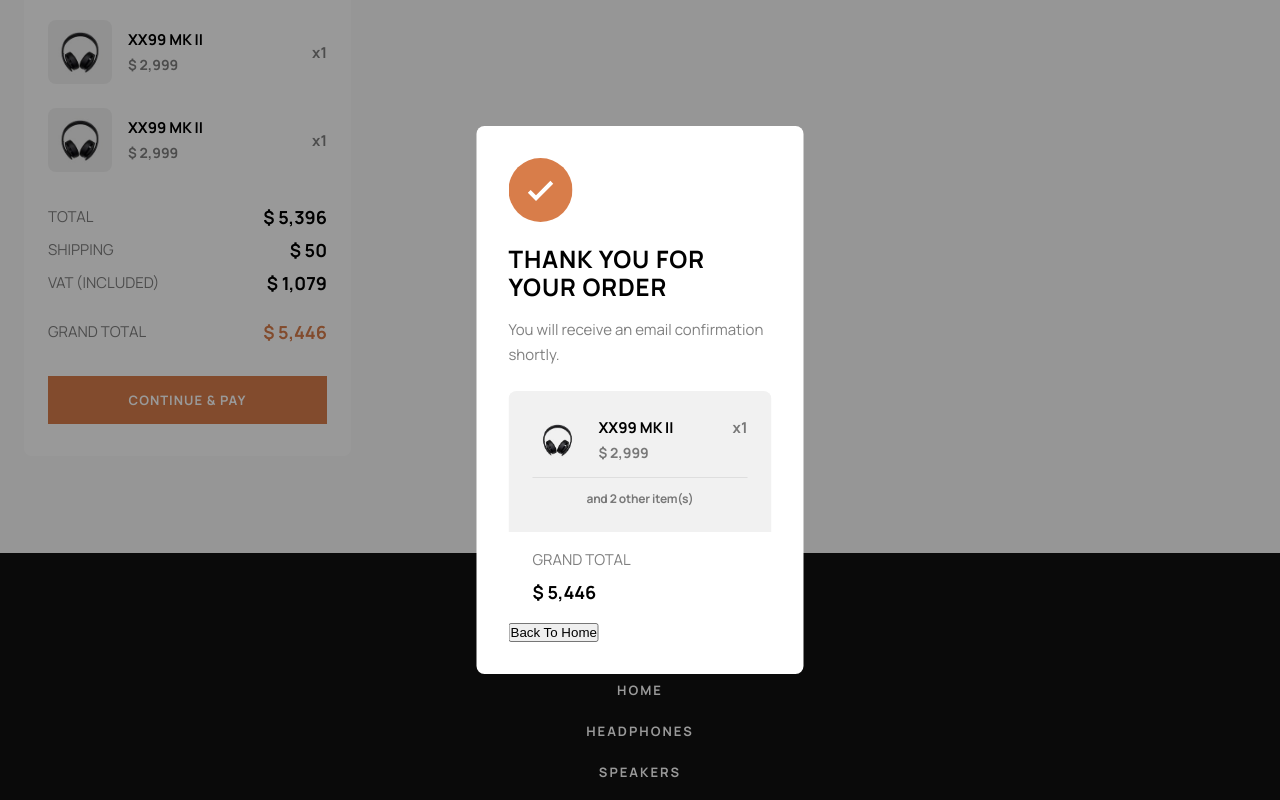
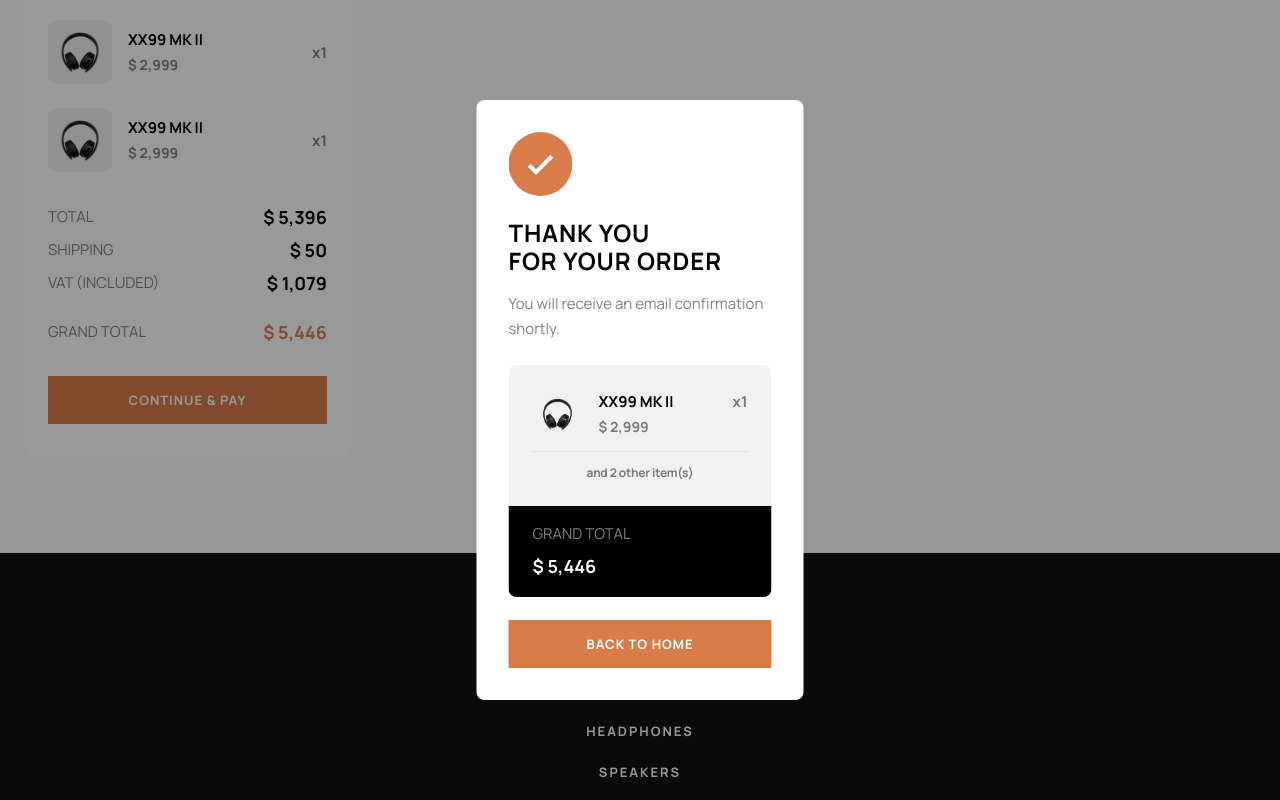
Before and after one commit to AdamHaniff/Audiophile-E-Commerce-Website, a React (Create React App) app: page /checkout in a window 1280 px wide. Both pictures are taken after a click on the button "CONTINUE & PAY". Shown: the part 1731-2531 px from the top of the page. Built offline with nearby package versions, Linux system fonts and the light colour scheme.

Commit message:
Created an ActionButton component

```diff
--- a/src/components/cart/Cart.js
+++ b/src/components/cart/Cart.js
@@ -1,6 +1,7 @@
 import { useNavigate } from "react-router-dom";
 import CartItem from "../ui/CartItem";
 import LabelValue from "../ui/LabelValue";
+import ActionButton from "../ui/ActionButton";
 
 function Cart({ setIsCartOpen }) {
   // VARIABLES
@@ -27,13 +28,7 @@ function Cart({ setIsCartOpen }) {
       </ul>
       <div className="cart__total-checkout">
         <LabelValue label="Total" value="$ 5,396" />
-        <button
-          className="cart__checkout"
-          type="button"
-          onClick={handleCheckoutClick}
-        >
-          Checkout
-        </button>
+        <ActionButton onClick={handleCheckoutClick}>Checkout</ActionButton>
       </div>
     </div>
   );
--- a/src/components/checkout/Summary.js
+++ b/src/components/checkout/Summary.js
@@ -1,5 +1,6 @@
 import CartItem from "../ui/CartItem";
 import LabelValue from "../ui/LabelValue";
+import ActionButton from "../ui/ActionButton";
 import { showOverlay } from "../../slices/overlaySlice";
 import { useDispatch } from "react-redux";
 
@@ -27,9 +28,7 @@ function Summary({ setIsModalOpen }) {
         <LabelValue label="VAT (Included)" value="$ 1,079" />
         <LabelValue label="Grand Total" value="$ 5,446" />
       </div>
-      <button className="summary__btn" type="button" onClick={handleBtnClick}>
-        Continue & Pay
-      </button>
+      <ActionButton onClick={handleBtnClick}>Continue & Pay</ActionButton>
     </section>
   );
 }
--- a/src/components/modal/Modal.js
+++ b/src/components/modal/Modal.js
@@ -1,6 +1,7 @@
 import { useState } from "react";
 import CartItem from "../ui/CartItem";
 import LabelValue from "../ui/LabelValue";
+import ActionButton from "../ui/ActionButton";
 
 function Modal() {
   const [isExpanded, setIsExpanded] = useState(false);
@@ -18,7 +19,11 @@ function Modal() {
         alt="Order confirmation"
       />
       <div className="modal__header-subtext">
-        <h2 className="modal__header">Thank You For Your Order</h2>
+        <h2 className="modal__header">
+          Thank You
+          <br />
+          For Your Order
+        </h2>
         <span className="modal__subtext">
           You will receive an email confirmation shortly.
         </span>
@@ -43,9 +48,7 @@ function Modal() {
           <LabelValue label="Grand Total" value="$ 5,446" />
         </div>
       </div>
-      <button className="modal__btn" type="button">
-        Back To Home
-      </button>
+      <ActionButton>Back To Home</ActionButton>
     </div>
   );
 }
--- /dev/null
+++ b/src/components/ui/ActionButton.js
@@ -0,0 +1,9 @@
+function ActionButton({ onClick, children }) {
+  return (
+    <button className="action-btn" type="button" onClick={onClick}>
+      {children}
+    </button>
+  );
+}
+
+export default ActionButton;
--- a/src/css/main.css
+++ b/src/css/main.css
@@ -710,17 +710,6 @@ body {
   flex-direction: column;
   gap: 2.4rem;
 }
-.cart__checkout {
-  height: 4.8rem;
-  border: none;
-  background: #d87d4a;
-  color: #fff;
-  font-family: inherit;
-  font-size: 1.3rem;
-  font-weight: 700;
-  letter-spacing: 0.1rem;
-  text-transform: uppercase;
-}
 
 .checkout {
   max-width: 32.7rem;
@@ -930,17 +919,6 @@ body {
 .summary__totals .label-value:last-child .label-value__value {
   color: #d87d4a;
 }
-.summary__btn {
-  height: 4.8rem;
-  background: #d87d4a;
-  border: none;
-  color: #fff;
-  font-family: inherit;
-  font-size: 1.3rem;
-  font-weight: 700;
-  letter-spacing: 0.1rem;
-  text-transform: uppercase;
-}
 
 .label-value {
   display: flex;
@@ -1009,6 +987,7 @@ body {
   flex-direction: column;
   border-radius: 0.8rem;
   overflow: hidden;
+  margin-bottom: 2.3rem;
 }
 .modal__items {
   background: #f1f1f1;
@@ -1045,6 +1024,7 @@ body {
   align-self: center;
 }
 .modal__total {
+  background: #000;
   padding: 1.5rem 2.4rem 1.9rem;
 }
 .modal__total .label-value {
@@ -1052,6 +1032,31 @@ body {
   align-items: start;
   justify-content: initial;
   gap: 0.8rem;
+}
+.modal__total .label-value__label {
+  color: rgba(255, 255, 255, 0.5);
+  font-size: 1.5rem;
+  line-height: 2.5rem;
+}
+.modal__total .label-value__value {
+  color: #fff;
+  font-size: 1.8rem;
+  font-weight: 700;
+}
+.modal .action-btn {
+  width: 100%;
+}
+
+.action-btn {
+  height: 4.8rem;
+  background: #d87d4a;
+  border: none;
+  color: #fff;
+  font-family: inherit;
+  font-size: 1.3rem;
+  font-weight: 700;
+  letter-spacing: 0.1rem;
+  text-transform: uppercase;
 }
 
 .header--rangoon-green {
--- a/src/sass/main.scss
+++ b/src/sass/main.scss
@@ -857,18 +857,6 @@ body {
     flex-direction: column;
     gap: 2.4rem;
   }
-
-  &__checkout {
-    height: 4.8rem;
-    border: none;
-    background: $color-raw-sienna;
-    color: $color-white;
-    font-family: inherit;
-    font-size: 1.3rem;
-    font-weight: $fw-bold;
-    letter-spacing: 0.1rem;
-    text-transform: uppercase;
-  }
 }
 
 // ************ CHECKOUT ************
@@ -1091,18 +1079,6 @@ body {
       }
     }
   }
-
-  &__btn {
-    height: 4.8rem;
-    background: $color-raw-sienna;
-    border: none;
-    color: $color-white;
-    font-family: inherit;
-    font-size: 1.3rem;
-    font-weight: $fw-bold;
-    letter-spacing: 0.1rem;
-    text-transform: uppercase;
-  }
 }
 
 // ********** LABEL-VALUE **********
@@ -1181,6 +1157,7 @@ body {
     flex-direction: column;
     border-radius: 0.8rem;
     overflow: hidden;
+    margin-bottom: 2.3rem;
   }
 
   &__items {
@@ -1225,7 +1202,7 @@ body {
   }
 
   &__total {
-    // background: $color-black;
+    background: $color-black;
     padding: 1.5rem 2.4rem 1.9rem;
 
     & .label-value {
@@ -1233,8 +1210,37 @@ body {
       align-items: start;
       justify-content: initial;
       gap: 0.8rem;
+
+      &__label {
+        color: $color-white-50-percent;
+        font-size: 1.5rem;
+        line-height: 2.5rem;
+      }
+
+      &__value {
+        color: $color-white;
+        font-size: 1.8rem;
+        font-weight: $fw-bold;
+      }
     }
   }
+
+  & .action-btn {
+    width: 100%;
+  }
+}
+
+// *********** ACTION-BTN ***********
+.action-btn {
+  height: 4.8rem;
+  background: $color-raw-sienna;
+  border: none;
+  color: $color-white;
+  font-family: inherit;
+  font-size: 1.3rem;
+  font-weight: $fw-bold;
+  letter-spacing: 0.1rem;
+  text-transform: uppercase;
 }
 
 // ********* DYNAMIC STYLES *********
```
Also changed, not shown: 1 other file (tests, documents, lock files or other folders).
